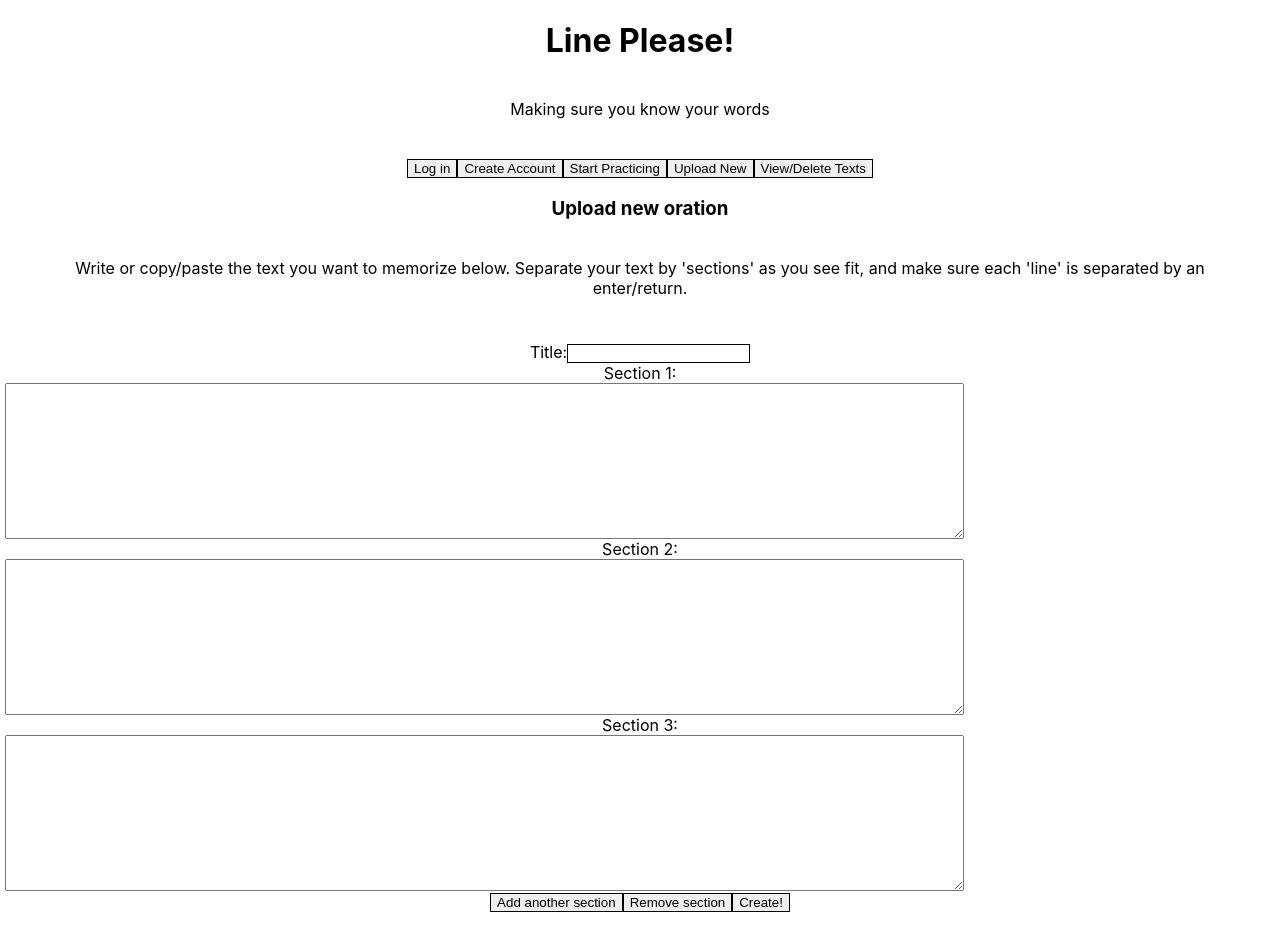
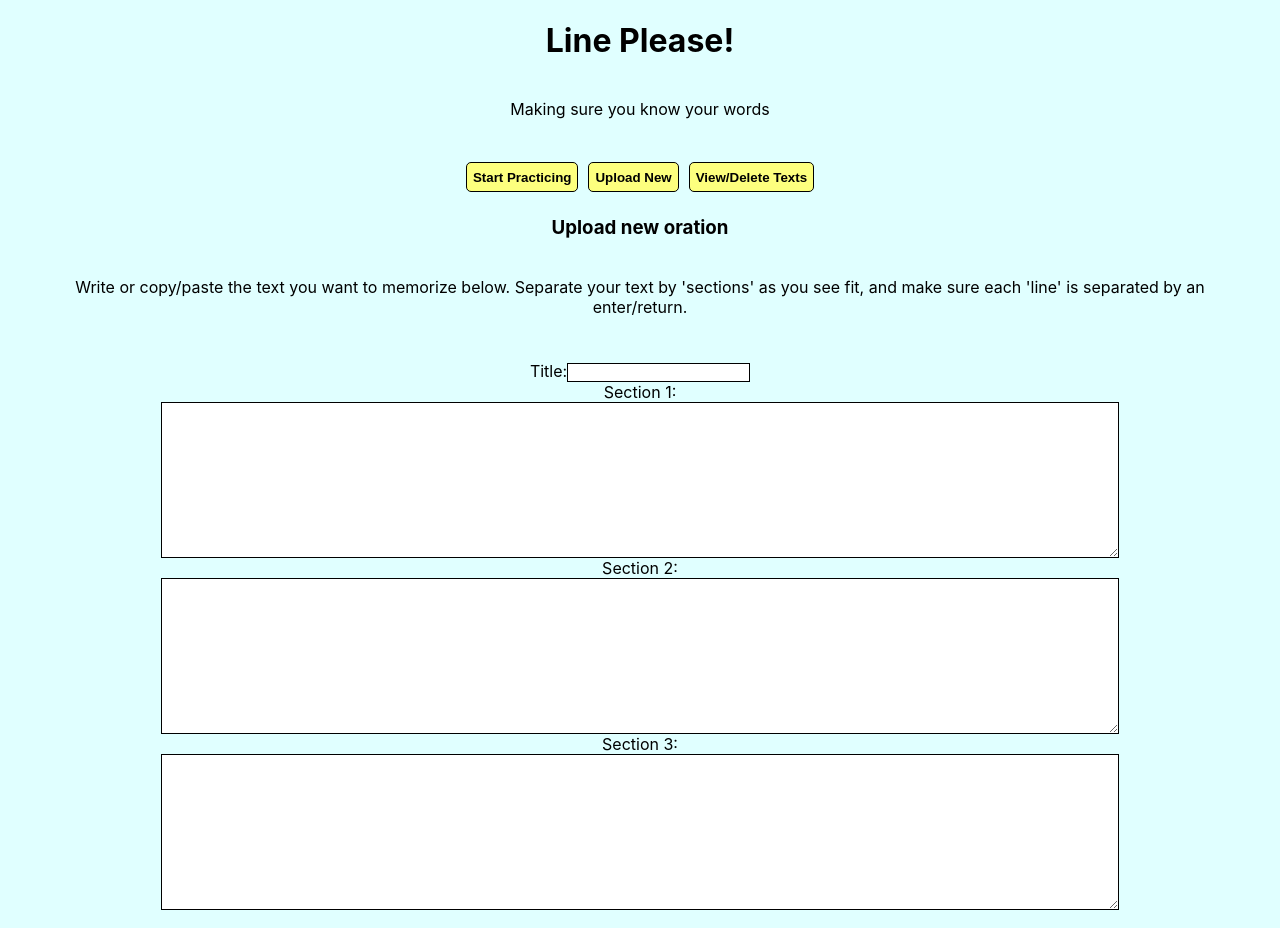
Before and after one commit to AnugrahLambogo/line-please-app, a React (Create React App) app: page /upload in a window 1280 px wide. Shown: the top 928 px of the page. Built offline with nearby package versions, Linux system fonts and the light colour scheme.

Commit message:
added more styling

```diff
--- a/src/index.css
+++ b/src/index.css
@@ -1,4 +1,5 @@
 body {
+  background: lightcyan;
   text-align: center;
   margin: 0;
   font-family: -apple-system, BlinkMacSystemFont, 'Segoe UI', 'Roboto', 'Oxygen',
@@ -13,7 +14,16 @@ code {
     monospace;
 }
 
-button, input {
+button {
+  font-weight: bold;
+  background-color: rgb(253, 255, 126);
+  border: 1px solid black;
+  border-radius: 5px;
+  height: 30px;
+  margin: 5px;
+}
+
+input {
   border: 1px solid black;
 }
 
--- a/src/landing.js
+++ b/src/landing.js
@@ -5,8 +5,6 @@ const landing = () => {
 
     return (
         <section>
-        <button>Log in</button>
-        <Link to='/new-account'><button>Create Account</button></Link>
         <Link to='/teleprompt'><button>Start Practicing</button></Link>
         <Link to='/upload'><button>Upload New</button></Link>
         <Link to='/listText'><button>View/Delete Texts</button></Link>
--- a/src/listText.js
+++ b/src/listText.js
@@ -15,7 +15,6 @@ getTitleNames = () => {
         return res.json();
       })
       .then(titles => {
-        console.log(titles);
         this.setState({
           textTitles: titles,
         });
--- a/src/telePrompt.css
+++ b/src/telePrompt.css
@@ -21,6 +21,7 @@ form {
 }
 
 .display {
+    background-color: white;
     margin: 10%;
     border: solid 2px black;
   }
--- a/src/uploadNew.css
+++ b/src/uploadNew.css
@@ -1,5 +1,13 @@
 .sections {
+    margin-left: auto;
+    margin-right: auto;
+    border: solid black 1px;
     display: block;
     height: 150px;
     width: 75%;
   }
+
+  .uploadButton {
+    margin-top: 20px;
+    margin-bottom: 20px;
+  }
--- a/src/uploadNew.js
+++ b/src/uploadNew.js
@@ -9,16 +9,13 @@ title: '',
 };
 
 createSectionArrays = ({ target }) => {
-    console.log("this function just ran!");
     let sectionArray = target.value.split("\n");
     this.setState(
         {[target.name]: sectionArray}
     );
-    console.log(this.state);
 }
 
 sendText = (e) => {
-  e.preventDefault();
   const uploadText = this.state
 
   fetch('http://localhost:8000/upload', {
@@ -35,7 +32,7 @@ renderSections = () => {
 return (
 Array.from({length: this.state.numOfSections})
      .map((e, index) => (
-              <section>
+              <section className="uploadForm">
               <label htmlFor={'section'+(index+1)}> Section {index + 1}:</label>
               <textarea
               type="text"
@@ -70,9 +67,9 @@ render(){
 
             {this.renderSections()}
 
-            <button id="addSection" onClick={this.increaseSection}>Add another section</button>
-            <button id="subtractSection" onClick={this.decreaseSection}>Remove section</button>
-            <button type="submit" >Create!</button>
+            <button className="uploadButton" onClick={this.increaseSection}>Add another section</button>
+            <button className="uploadButton" onClick={this.decreaseSection}>Remove section</button>
+            <button className="uploadButton" type="submit" >Create!</button>
             </form>
         </section>
     );
```
Also changed, not shown: src/telePrompt.js (+0 -7 lines).
